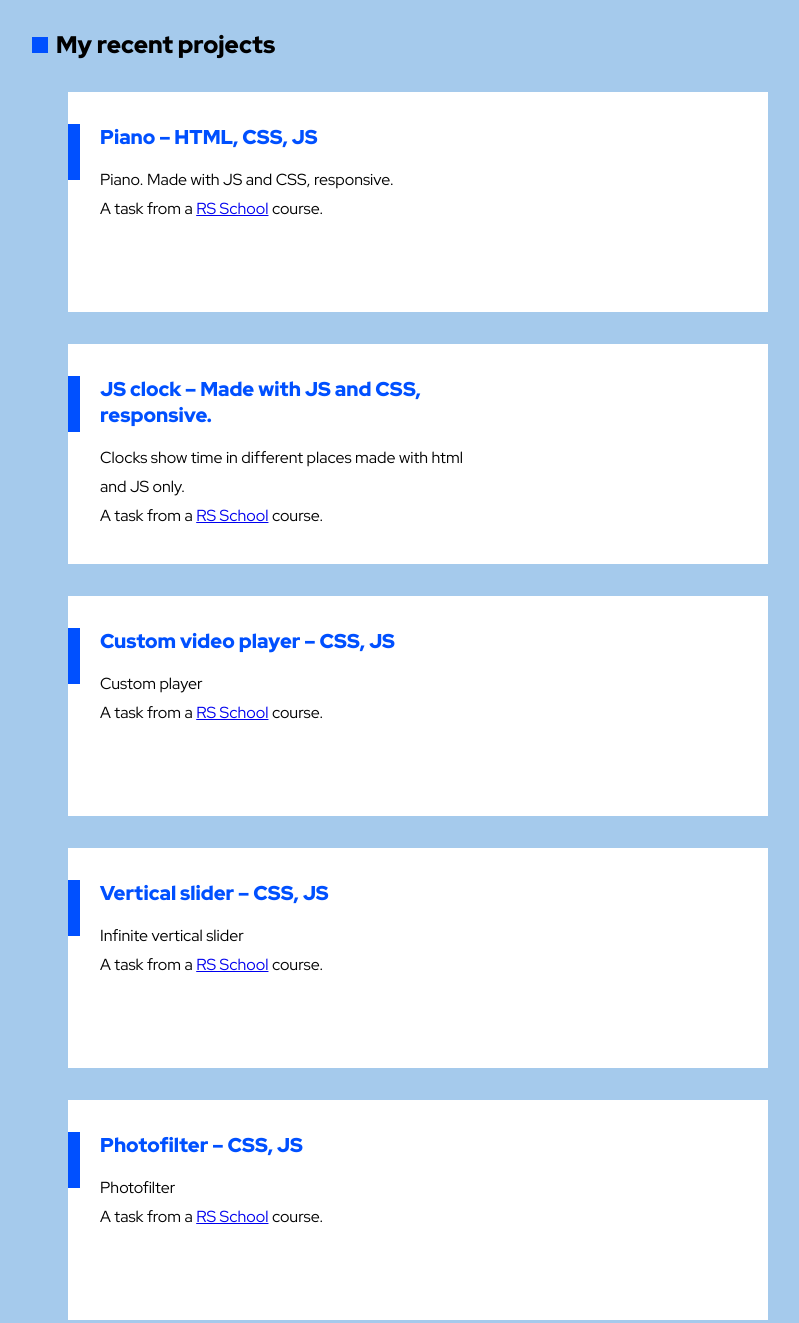
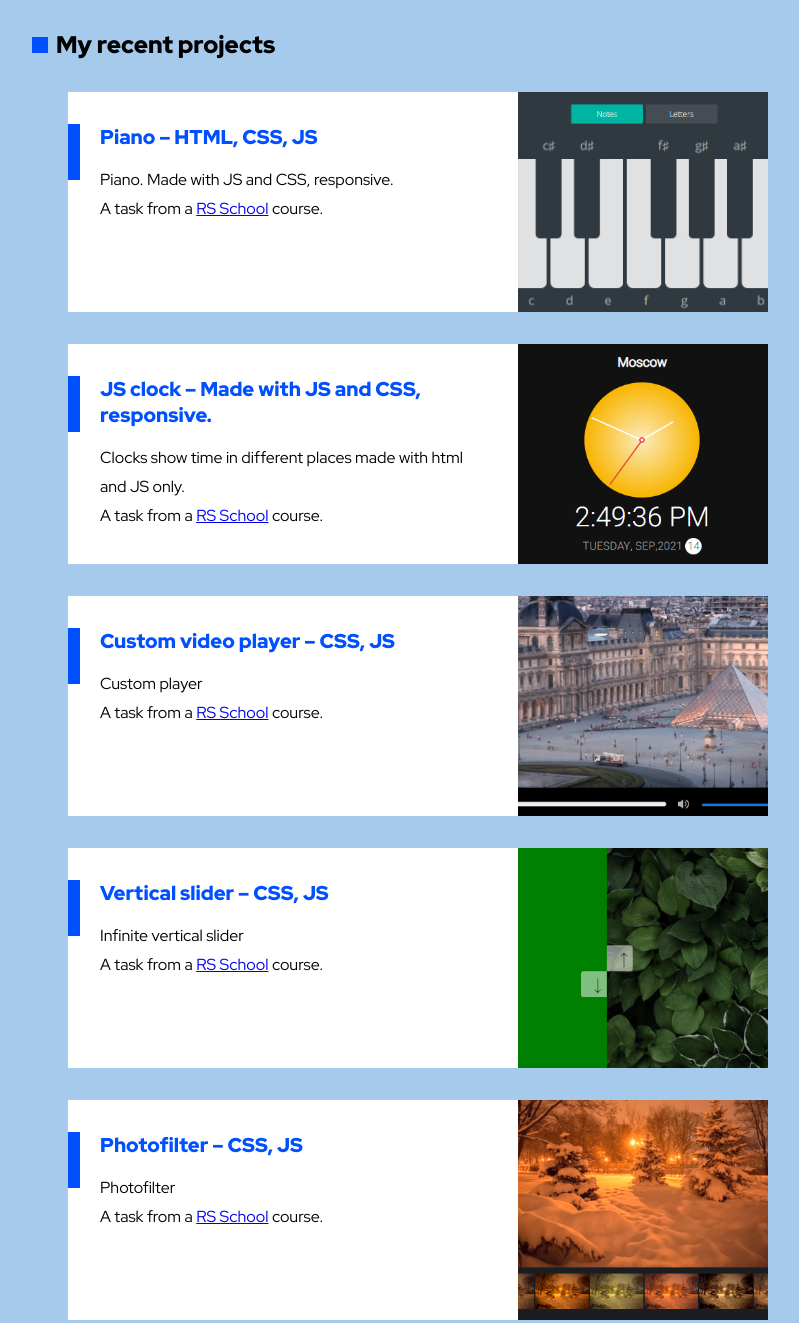
Before and after one commit to IuliiaKurchutskaia/rsschool-cv, a website: page index.html in a window 1280 px wide. Shown: the part 935-2258 px from the top of the page, without its empty margins (222-1021 px from the left). Drawn offline with Linux system fonts and the light colour scheme; the site is published under a folder, as on GitHub Pages, so addresses that start at the root find nothing.

Commit message:
refactor: change path to img

```diff
--- a/src/sass/style.css
+++ b/src/sass/style.css
@@ -412,21 +412,21 @@ section {
 }
 
 .piano {
-  background-image: url('/src/img/piano.png');
+  background-image: url('../img/piano.png');
 }
 
 .clock {
-  background-image: url('/src/img/clock.png');
+  background-image: url('../img/clock.png');
 }
 
 .player {
-  background-image: url('/src/img/player.png');
+  background-image: url('../img/player.png');
 }
 .slider {
-  background-image: url('/src/img/slider.png');
+  background-image: url('../img/slider.png');
 }
 .photofilter {
-  background-image: url('/src/img/photofilter.png');
+  background-image: url('../img/photofilter.png');
 }
 
 
```
